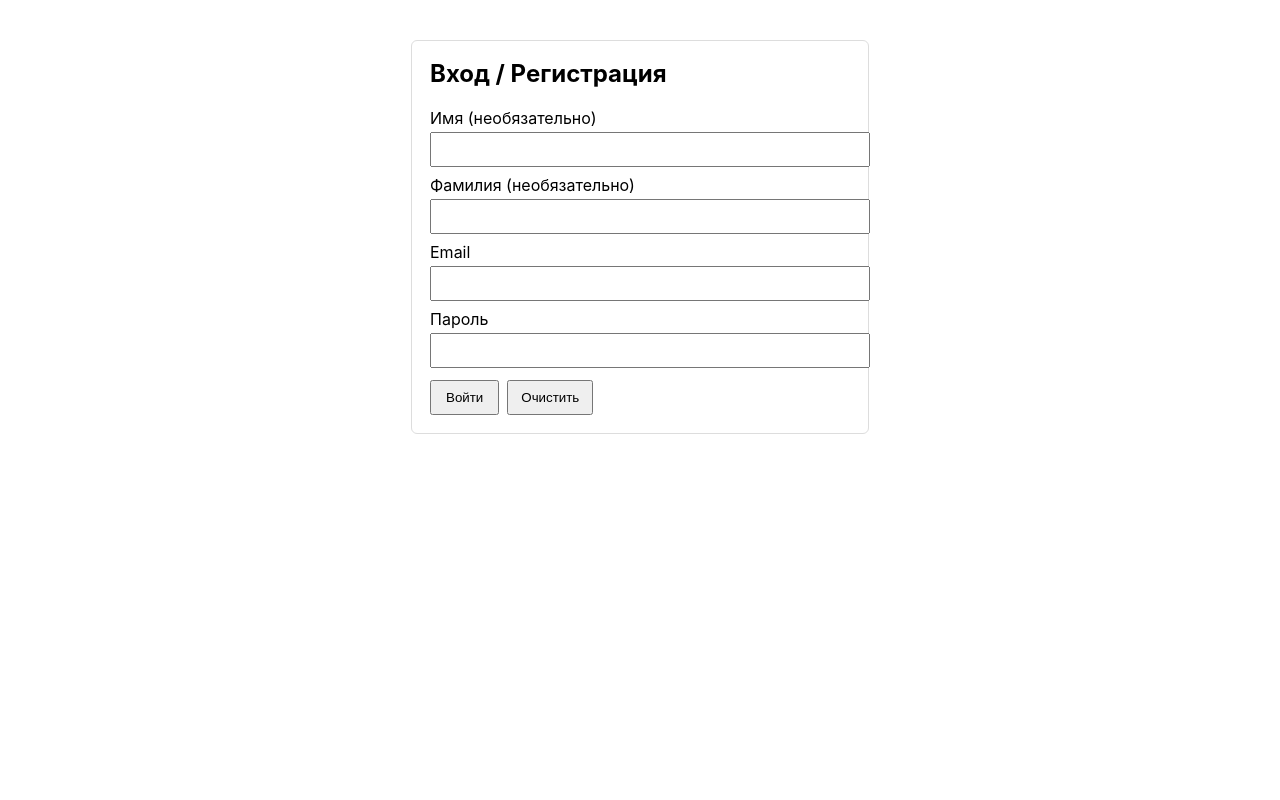
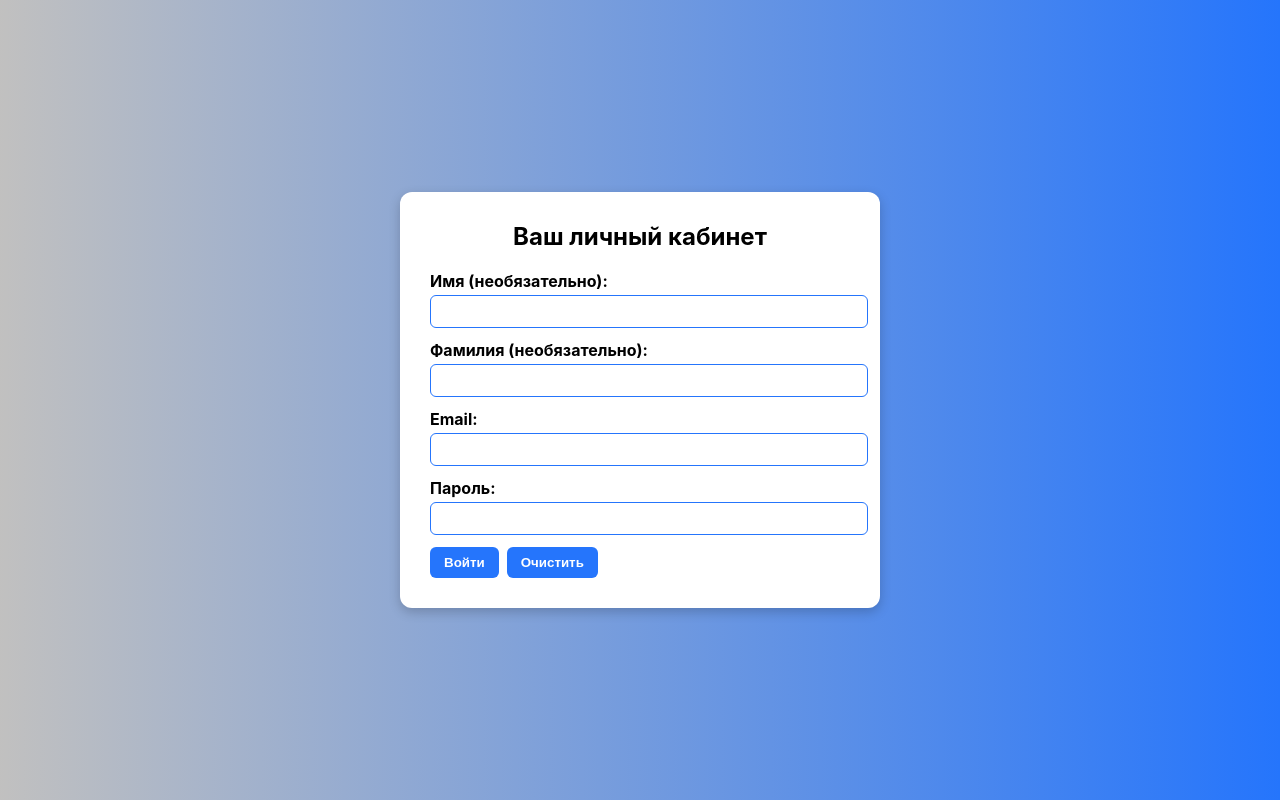
Before and after one commit to Nastushkkka/web-application, a React (Create React App) app: page /login in a window 1280 px wide. Built offline with nearby package versions, Linux system fonts and the light colour scheme.

Commit message:
Обновлён стиль и дизайн интерфейса, работа с вёрсткой

```diff
--- a/src/App.css
+++ b/src/App.css
@@ -1,38 +1,148 @@
 .App {
   text-align: center;
+  font-family: 'Segoe UI', Tahoma, Geneva, Verdana, sans-serif;
+  background: linear-gradient(to bottom right, rgba(76,76,77,0.27), #63a5bf, #193668);
+  min-height: 100vh;
 }
 
-.App-logo {
-  height: 40vmin;
-  pointer-events: none;
+html, body, .App {
+  margin: 0;
+  padding: 0;
+  height: 100%;
+  overflow-x: hidden;
 }
 
-@media (prefers-reduced-motion: no-preference) {
-  .App-logo {
-    animation: App-logo-spin infinite 20s linear;
+/*  Шапка  */
+.app-header {
+  display: flex;
+  flex-direction: column;
+  gap: 10px;
+  padding: 10px 20px;
+  width: 100%;
+  box-sizing: border-box;
+  background: linear-gradient(to right, #5e6065, #1c4284);
+  color: #fff;
+  position: sticky;
+  top: 0;
+  z-index: 1000;
+}
+
+/* Верхняя часть шапки */
+.header-top {
+  display: flex;
+  justify-content: space-between;
+  align-items: center;
+}
+
+.header-title {
+  margin: 0;
+  font-size: 28px;
+  font-weight: bold;
+  color: #ffffff;
+
+  -webkit-text-stroke: 1px rgba(0,0,0,0.7);
+
+  text-shadow: 2px 2px 6px rgba(0,0,0,0.5);
+}
+
+
+.user-info {
+  display: flex;
+  align-items: center;
+  gap: 1rem;
+  font-weight: bold;
+  color: #ffffff;
+}
+
+/* Нижняя часть шапки */
+.header-bottom {
+  display: flex;
+  justify-content: space-between;
+  align-items: center;
+  flex-wrap: wrap;
+}
+
+/* Навигация */
+.header-nav {
+  display: flex;
+  gap: 12px;
+  flex: 1;
+  justify-content: center;
+}
+
+.header-nav a {
+  text-decoration: none;
+  color: #ffffff;
+  padding: 6px 12px;
+  border-radius: 4px;
+  transition: 0.3s;
+}
+
+.header-nav a:hover {
+  background-color: #87ceeb;
+  color: rgb(73, 73, 73);
+}
+
+.header-nav a.active {
+  background-color: #0d3b69;
+  color: rgb(255, 255, 255);
+}
+
+/* Кнопки */
+.logout-btn {
+  padding: 0.5rem 1rem;
+  background: #930909;
+  color: white;
+  border: none;
+  border-radius: 5px;
+  cursor: pointer;
+  transition: background 0.3s;
+}
+
+.logout-btn:hover {
+  background: #666;
+}
+
+.add-btn {
+  padding: 0.75rem 1.5rem;
+  background: #0d3b69;
+  color: white;
+  border: none;
+  border-radius: 5px;
+  font-size: 1rem;
+  cursor: pointer;
+  margin: 1rem 0;
+  transition: background 0.3s;
+}
+
+.add-btn:hover {
+  background: #4682b4;
+}
+
+/* Контент */
+.app-content {
+  max-width: 1200px;
+  margin: 20px auto;
+  padding: 20px;
+}
+
+/* Адаптив */
+@media (max-width: 768px) {
+  .header-top {
+    flex-direction: column;
+    align-items: flex-start;
+    gap: 5px;
+  }
+
+  .header-bottom {
+    flex-direction: row;
+    justify-content: flex-start;
+    align-items: center;
+    gap: 10px;
+    flex-wrap: wrap;
+  }
+
+  .header-nav {
+    flex-wrap: wrap;
   }
 }
-
-.App-header {
-  background-color: #282c34;
-  min-height: 100vh;
-  display: flex;
-  flex-direction: column;
-  align-items: center;
-  justify-content: center;
-  font-size: calc(10px + 2vmin);
-  color: white;
-}
-
-.App-link {
-  color: #61dafb;
-}
-
-@keyframes App-logo-spin {
-  from {
-    transform: rotate(0deg);
-  }
-  to {
-    transform: rotate(360deg);
-  }
-}
--- a/src/App.js
+++ b/src/App.js
@@ -3,7 +3,6 @@ import "./App.css";
 import EmployeeAPI from "./api/service";
 import Table from "./Table";
 import Login from "./components/Login";
-import NavBar from "./components/NavBar";
 import { isAuthenticated, getUser, logout } from "./utils/auth";
 import { generateNumericId } from "./utils/id";
 
@@ -37,11 +36,10 @@ export default function App() {
   const handleAdd = (name, job) => {
     if (!name || !name.trim()) return;
     const newEmployee = {
-      id: generateNumericId(), // уникальный числовой ID
+      id: generateNumericId(),
       name: name.trim(),
       job: (job || "").trim() || "Unknown",
     };
-
     EmployeeAPI.add(newEmployee);
     setEmployees(EmployeeAPI.all());
   };
@@ -72,21 +70,33 @@ export default function App() {
 
   return (
     <div className="App">
-      <NavBar onLogout={handleLogout} />
-      <header className="App-header" style={{ width: "100%" }}>
-        <div style={{ display: "flex", justifyContent: "space-between", alignItems: "center", width: "100%" }}>
-          <div>
-            <h3 style={{ margin: 0 }}>Привет, {greeting}!</h3>
-            <div style={{ fontSize: 28, color: "#ddd" }}>Добро пожаловать в приложение!</div>
-          </div>
-          <div>
-            <button onClick={handleLogout} style={{ padding: "6px 10px", cursor: "pointer" }}>
-              Выйти
-            </button>
-          </div>
+      <header className="app-header">
+        {/* Верхняя часть шапки */}
+        <div className="header-top">
+          <h1 className="header-title">Мой магазин</h1>
+          <div className="user-info">Приветствуем Вас, {greeting}!</div>
         </div>
 
-        <div style={{ marginTop: 20, width: "100%" }}>
+        {/* Нижняя часть шапки */}
+        <div className="header-bottom">
+          <nav className="header-nav">
+            <a href="/catalog" className="active">Каталог</a>
+            <a href="/cart">Корзина</a>
+            <a href="/orders">Заказы</a>
+            <a href="/profile">Мой профиль</a>
+            <a href="/profile">Сотрудники</a>
+            <a href="/profile">О нас</a>
+          </nav>
+          <button onClick={handleLogout} className="logout-btn">Выйти</button>
+        </div>
+      </header>
+
+      {/* Основной контент */}
+      <main className="app-content">
+        <button className="add-btn" onClick={() => handleAdd("Новый сотрудник", "Unknown")}>
+          Добавить сотрудника
+        </button>
+
         <Table
           employees={employees}
           onDelete={handleDelete}
@@ -107,8 +117,7 @@ export default function App() {
         }}>
           Всего сотрудников: <strong>{employees.length}</strong>
         </div>
-        </div>
-      </header>
+      </main>
     </div>
   );
 }
--- /dev/null
+++ b/src/components/Login.css
@@ -0,0 +1,51 @@
+.login-wrapper {
+  height: 100vh;
+  background: linear-gradient(to right, #91908f90, #2575fc);
+  display: flex;
+  justify-content: center;
+  align-items: center;
+}
+
+.login-box {
+  background: rgb(255, 255, 255);
+  padding: 30px;
+  border-radius: 12px;
+  box-shadow: 0 4px 12px rgba(0,0,0,0.2);
+  width: 100%;
+  max-width: 420px;
+}
+
+.login-box h2 {
+  margin-top: 0;
+  text-align: center;
+}
+
+.login-box label {
+  display: block;
+  margin-bottom: 4px;
+  font-weight: bold;
+}
+
+.login-box input {
+  width: 100%;
+  padding: 8px;
+  margin-bottom: 12px;
+  border: 1px solid #2575fc;
+  border-radius: 6px;
+}
+
+.login-box button {
+  padding: 8px 14px;
+  cursor: pointer;
+  border: none;
+  border-radius: 6px;
+  background-color: #2575fc;
+  color: white;
+  font-weight: bold;
+}
+
+.login-box .error {
+  color: red;
+  margin-bottom: 12px;
+  text-align: center;
+}
--- a/src/components/Login.js
+++ b/src/components/Login.js
@@ -1,5 +1,6 @@
 import React, { useState } from 'react';
 import { login as doLogin } from '../utils/auth';
+import './Login.css';
 
 export default function Login(props) {
   const [firstName, setFirstName] = useState('');
@@ -34,74 +35,32 @@ export default function Login(props) {
   }
 
   return (
-    <div style={{ maxWidth: 420, margin: '40px auto', padding: 18, border: '1px solid #ddd', borderRadius: 6 }}>
-      <h2 style={{ marginTop: 0 }}>Вход / Регистрация</h2>
-      <form onSubmit={handleSubmit}>
-        <div style={{ marginBottom: 8 }}>
-          <label style={{ display: 'block', marginBottom: 4 }}>Имя (необязательно)</label>
-          <input
-            value={firstName}
-            onChange={e => setFirstName(e.target.value)}
-            style={{ width: '100%', padding: 8 }}
-            type="text"
-            name="firstName"
-            autoComplete="given-name"
-          />
-        </div>
+    <div className="login-wrapper">
+      <div className="login-box">
+        <h2>Ваш личный кабинет</h2>
+        <form onSubmit={handleSubmit}>
+          <label>Имя (необязательно):</label>
+          <input value={firstName} onChange={e => setFirstName(e.target.value)} type="text" />
 
-        <div style={{ marginBottom: 8 }}>
-          <label style={{ display: 'block', marginBottom: 4 }}>Фамилия (необязательно)</label>
-          <input
-            value={lastName}
-            onChange={e => setLastName(e.target.value)}
-            style={{ width: '100%', padding: 8 }}
-            type="text"
-            name="lastName"
-            autoComplete="family-name"
-          />
-        </div>
+          <label>Фамилия (необязательно):</label>
+          <input value={lastName} onChange={e => setLastName(e.target.value)} type="text" />
 
-        <div style={{ marginBottom: 8 }}>
-          <label style={{ display: 'block', marginBottom: 4 }}>Email</label>
-          <input
-            value={email}
-            onChange={e => setEmail(e.target.value)}
-            style={{ width: '100%', padding: 8 }}
-            type="email"
-            name="email"
-            autoComplete="email"
-            required
-          />
-        </div>
+          <label>Email:</label>
+          <input value={email} onChange={e => setEmail(e.target.value)} type="email" required />
 
-        <div style={{ marginBottom: 12 }}>
-          <label style={{ display: 'block', marginBottom: 4 }}>Пароль</label>
-          <input
-            value={password}
-            onChange={e => setPassword(e.target.value)}
-            style={{ width: '100%', padding: 8 }}
-            type="password"
-            name="password"
-            autoComplete="current-password"
-            required
-          />
-        </div>
+          <label>Пароль:</label>
+          <input value={password} onChange={e => setPassword(e.target.value)} type="password" required />
 
-        {error && <div style={{ color: 'red', marginBottom: 12 }}>{error}</div>}
+          {error && <div className="error">{error}</div>}
 
-        <div style={{ display: 'flex', gap: 8 }}>
-          <button type="submit" style={{ padding: '8px 14px', cursor: 'pointer' }}>Войти</button>
-          <button
-            type="button"
-            onClick={() => {
+          <div style={{ display: 'flex', gap: 8 }}>
+            <button type="submit">Войти</button>
+            <button type="button" onClick={() => {
               setFirstName(''); setLastName(''); setEmail(''); setPassword(''); setError('');
-            }}
-            style={{ padding: '8px 12px', cursor: 'pointer' }}
-          >
-            Очистить
-          </button>
-        </div>
-      </form>
+            }}>Очистить</button>
+          </div>
+        </form>
+      </div>
     </div>
   );
 }
--- a/src/components/NavBar.js
+++ b/src/components/NavBar.js
@@ -46,9 +46,7 @@ export default function NavBar({ onLogout }) {
         </NavLink> {linkStyle}
       </div>
       <div>
-        <button onClick={onLogout} style={{ padding: "6px 10px", cursor: "pointer" }}>
-          Выйти
-        </button>
+
       </div>
     </nav>
   );
--- a/src/components/Products.js
+++ b/src/components/Products.js
@@ -13,7 +13,7 @@ export default function Products() {
         boxShadow: "0 2px 5px rgba(0,0,0,0.1)"
       }}>
         <img
-          src="https://via.placeholder.com/300x200.png?text=Товар+1"
+          src="/images/product1.jpg"
           alt="Товар 1"
           style={{ width: "100%", borderRadius: "4px" }}
         />
```
Also changed, not shown: public/images/product1.jpg (added), 1 other file (tests, documents, lock files or other folders). Lines whose indentation alone changed are shown as unchanged.
